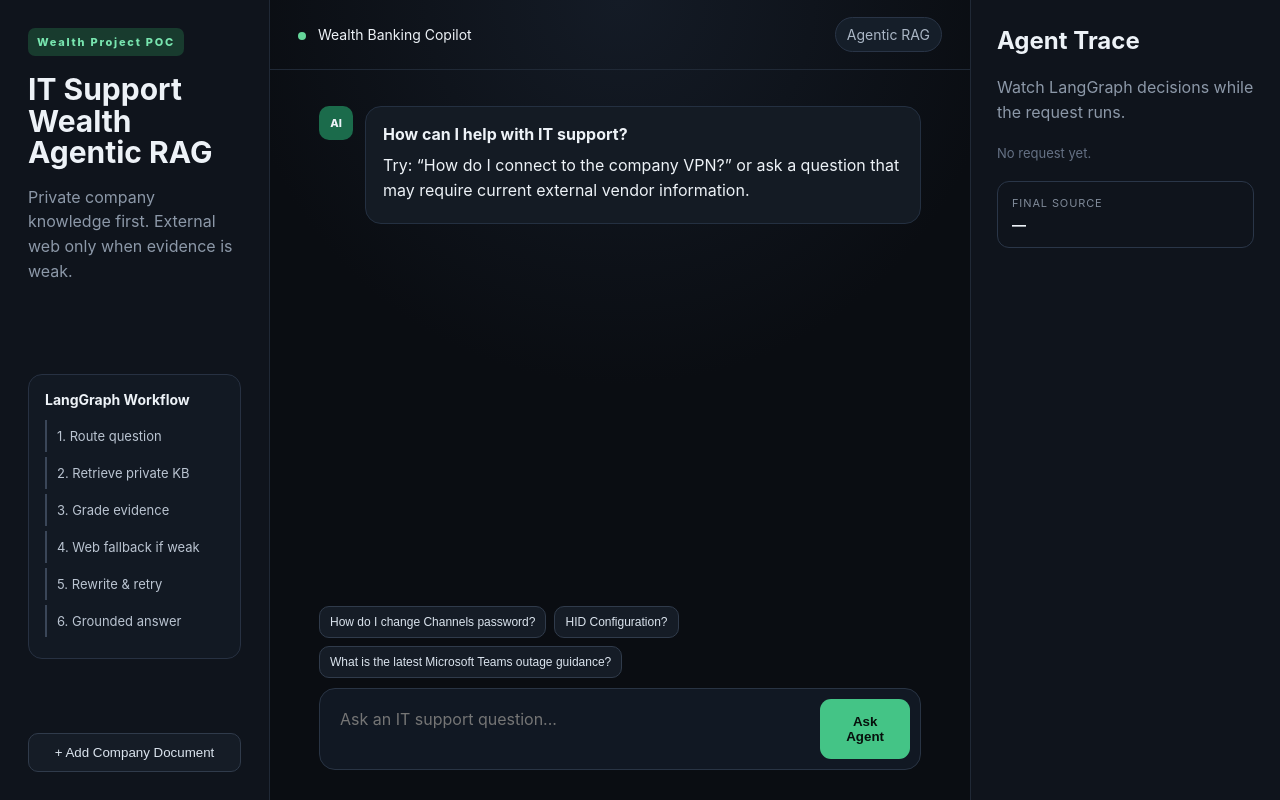
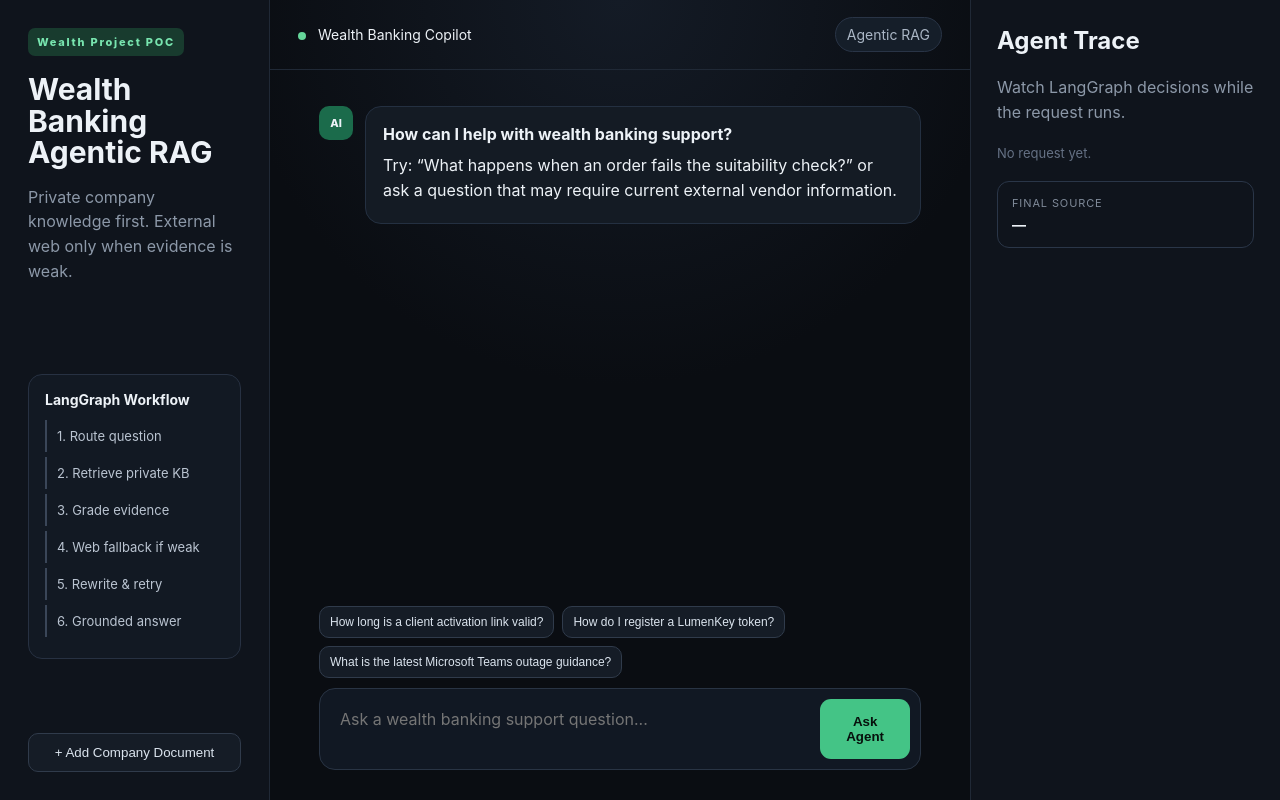
Before and after one commit to joinsrikanth945/Wealth-agentic-rag, a FastAPI app: page / in a window 1280 px wide. Run offline with FastAPI, Linux system fonts and the light colour scheme.

Commit message:
Update interface and prompts for wealth banking

```diff
--- a/templates/index.html
+++ b/templates/index.html
@@ -11,7 +11,7 @@
     <aside class="sidebar">
       <div>
         <div class="brand-badge">Wealth Project POC </div>
-        <h1>IT Support<br/>Wealth Agentic RAG</h1>
+        <h1>Wealth Banking<br/>Agentic RAG</h1>
         <p class="muted">Private company knowledge first. External web only when evidence is weak.</p>
       </div>
 
@@ -41,20 +41,20 @@
         <div class="message assistant">
           <div class="avatar">AI</div>
           <div class="bubble">
-            <strong>How can I help with IT support?</strong>
-            <p>Try: “How do I connect to the company VPN?” or ask a question that may require current external vendor information.</p>
+            <strong>How can I help with wealth banking support?</strong>
+            <p>Try: “What happens when an order fails the suitability check?” or ask a question that may require current external vendor information.</p>
           </div>
         </div>
       </section>
 
       <section class="composer-wrap">
         <div class="examples">
-          <button class="example">How do I change Channels password?</button>
-          <button class="example">HID Configuration?</button>
+          <button class="example">How long is a client activation link valid?</button>
+          <button class="example">How do I register a LumenKey token?</button>
           <button class="example">What is the latest Microsoft Teams outage guidance?</button>
         </div>
         <form id="chatForm" class="composer">
-          <textarea id="question" rows="2" placeholder="Ask an IT support question..." required></textarea>
+          <textarea id="question" rows="2" placeholder="Ask a wealth banking support question..." required></textarea>
           <button type="submit" class="send-btn">Ask Agent</button>
         </form>
       </section>
```
Also changed, not shown: app/rag/workflow.py (+9 -8 lines).
